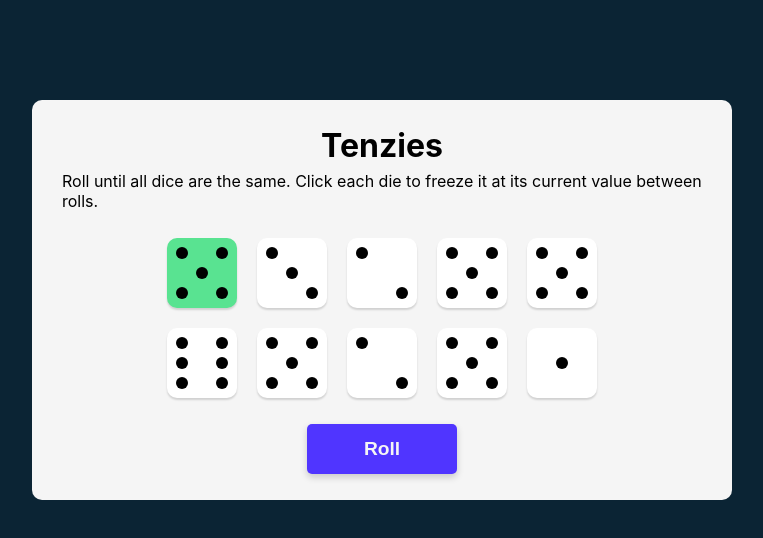
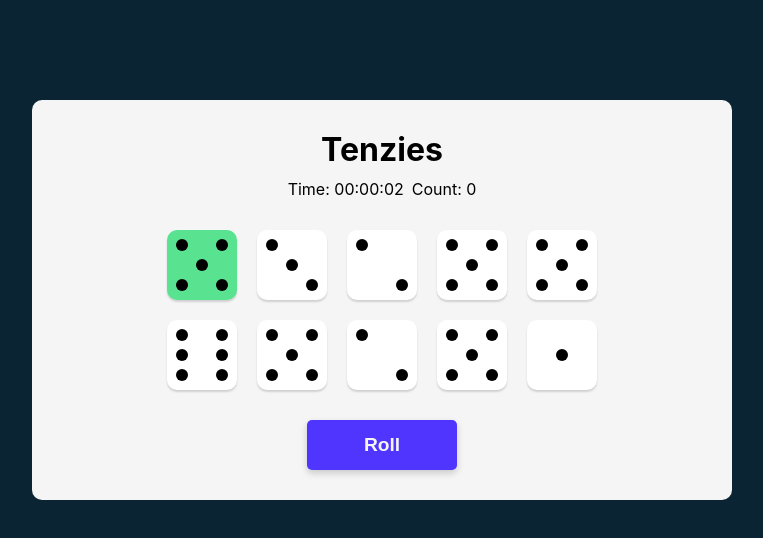
Before and after one commit to floferno/tenzies, a React (Create React App) app: page / in a window 1280 px wide. Both pictures are taken after a click on the element 460 px from the left and 272 px from the top of the page. Shown: the top 538 px of the page, without its empty margins (258-1021 px from the left). Built offline with nearby package versions, Linux system fonts and the light colour scheme.

Commit message:
Add timer and count features

```diff
--- a/src/App.css
+++ b/src/App.css
@@ -22,6 +22,13 @@ main {
     border-radius: 10px;
     margin-top: 100px;
     padding: 20px 30px;
+}
+
+.start-menu {
+    display: flex;
+    gap: .5rem;
+    align-items: center;
+    justify-content: center;
 }
 
 .dice-container {
--- a/src/App.js
+++ b/src/App.js
@@ -4,11 +4,47 @@ import Die from './components/Die'
 import React from 'react';
 import { nanoid } from 'nanoid'
 
-
 function App() {
   const [dice, setDice] = React.useState(allNewDice())
+  const [tenzies, setTenzies] = React.useState(false)
+  const [roll, setRoll] = React.useState(0)
+  const [start, setStart] = React.useState(false)
+  const [seconds, setSeconds] = React.useState(0)
+  const [minutes, setMinutes] = React.useState(0)
+  const [hours, setHours] = React.useState(0)
+
+  //Set the time
+  if (seconds > 59) {
+    setSeconds(0)
+    setMinutes(minute => minute + 1)
+  }
+  if (minutes > 59) {
+    setMinutes(0)
+    setHours(hour => hour + 1)
+  }
+  if (hours > 23) {
+    setSeconds(0)
+    setMinutes(0)
+    setHours(0)
+  }
+
+  React.useEffect(() => {
+
+    let timer = setInterval(() => {
+      if (!start) {
+        return
+      }
+      if (tenzies) {
+        return
+      }
+      setSeconds(second => second + 1)
+    }, 1000)
+
+    return () => clearInterval(timer)
+  }, [start, tenzies])
+
   const diceElements = dice.map((die, i) => <Die value={die.value} key={die.id} isHeld={die.isHeld} holdDice={() => holdDice(die.id)} />)
-  const [tenzies, setTenzies] = React.useState(false)
+
 
   React.useEffect(() => {
     const allHeld = dice.every(die => die.isHeld)
@@ -45,12 +81,19 @@ function App() {
       })
       )
     } else {
+      setStart(false)
       setTenzies(false)
       setDice(allNewDice())
+      setHours(0)
+      setMinutes(0)
+      setSeconds(0)
+      return
     }
+    setRoll(prevRoll => prevRoll + 1)
   }
 
   function holdDice(id) {
+    setStart(true)
     setDice(oldDice => oldDice.map(die => {
       return die.id === id ? {
         ...die, isHeld: !die.isHeld
@@ -63,7 +106,14 @@ function App() {
     <main>
       {tenzies && <Confetti />}
       <h1>{tenzies ? "YOU WON!!!🎊" : "Tenzies"}</h1>
-      <p>{tenzies ? "" : "Roll until all dice are the same. Click each die to freeze it at its current value between rolls."}</p>
+      {!start && <p>Roll until all dice are the same. Click each die to freeze it at its current value between rolls.</p>}
+      {
+        start &&
+        <div className="start-menu">
+          <p className="timer">Time: {String(hours).padStart(2, '0')}:{String(minutes).padStart(2, '0')}:{String(seconds).padStart(2, '0')}</p>
+          <p className="count-roll">Count: {roll}</p>
+        </div>
+      }
       <div className="dice-container">
         {diceElements}
       </div>
```
Also changed, not shown: 2 other files (tests, documents, lock files or other folders).
